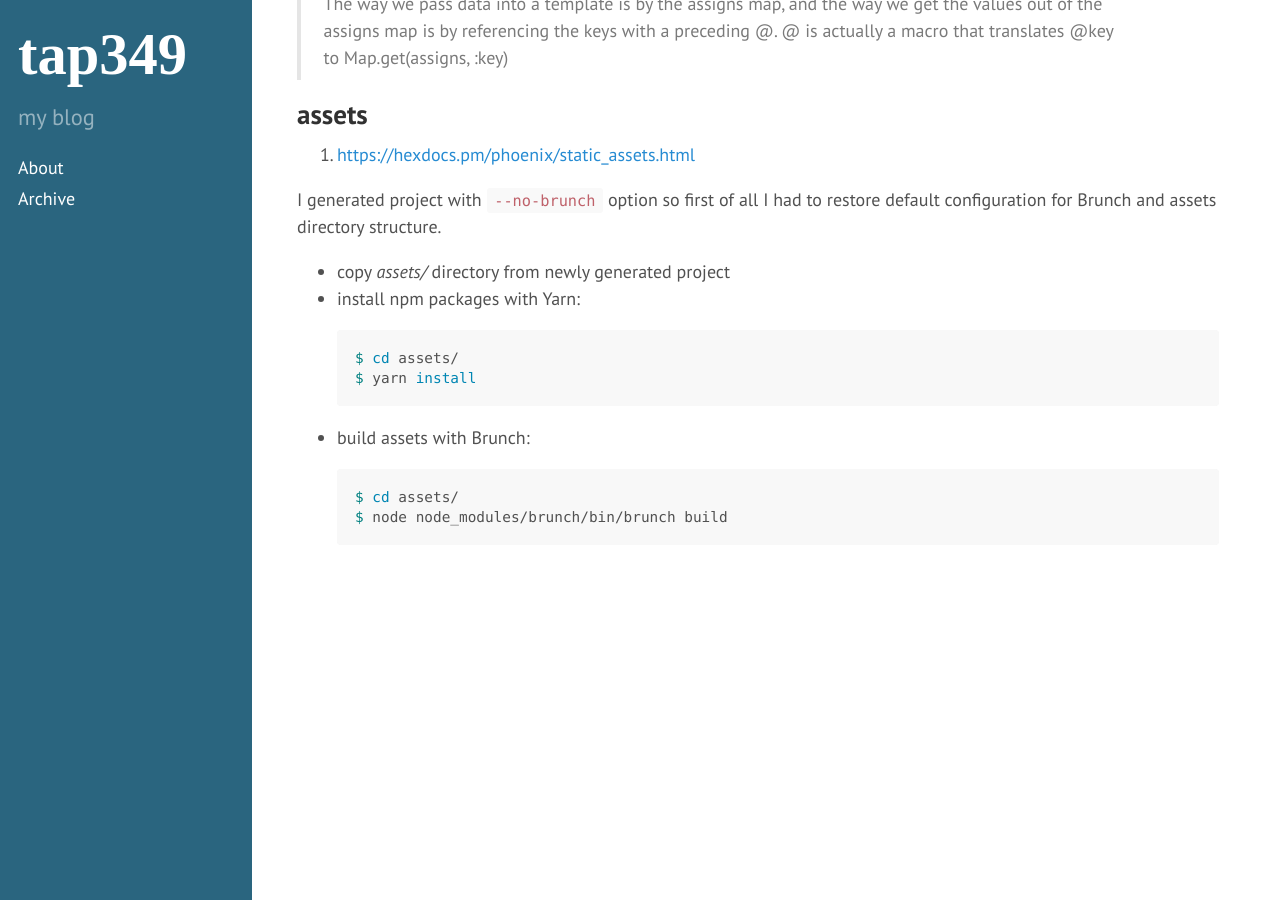
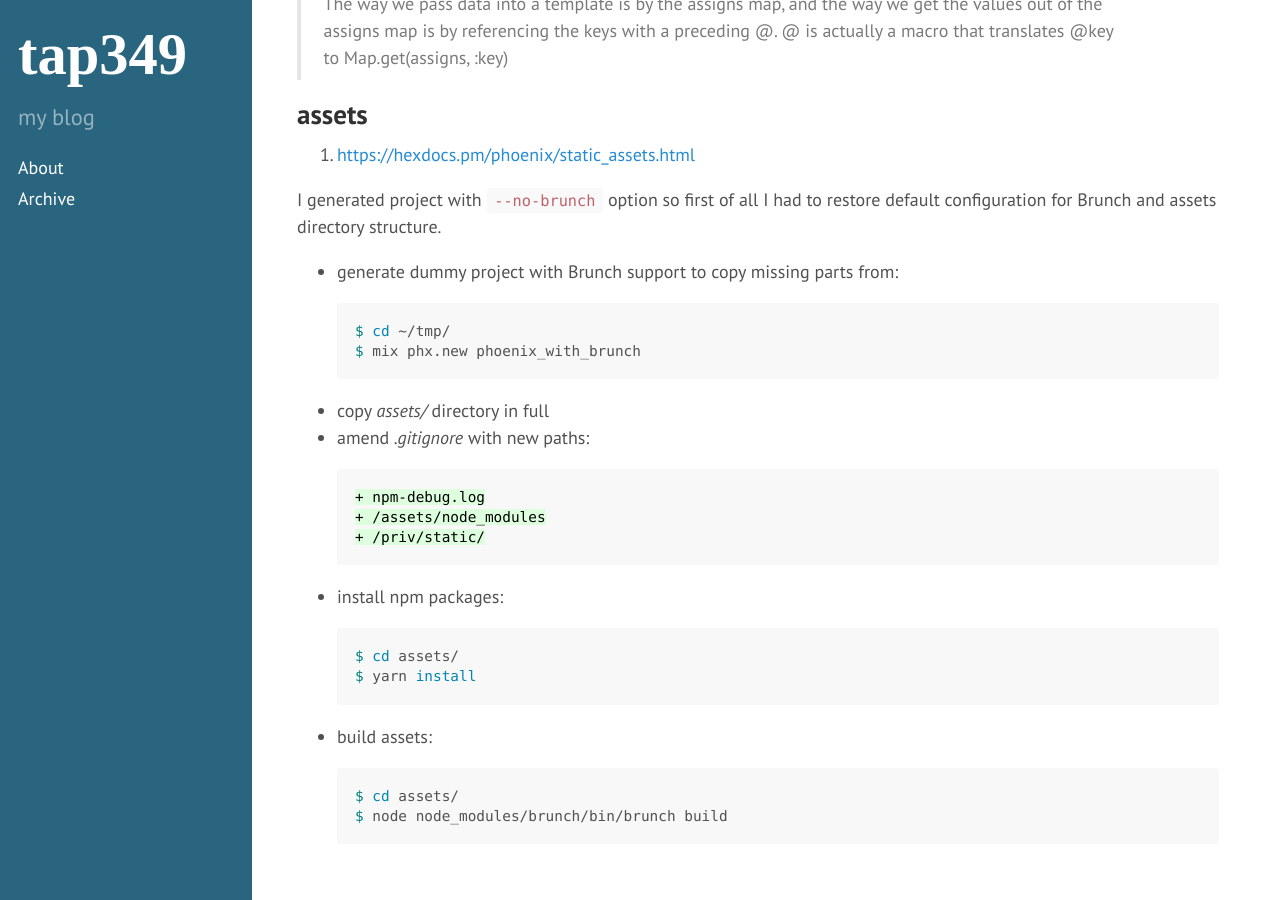
Before and after one commit to tap349/tap349.github.io, a Jekyll site: the page built from _posts/2016-11-12-phoenix.md, in a window 1280 px wide and 900 px high, scrolled down 8833 px. Built offline with Jekyll 4.4.1, drawn with Linux system fonts in a browser that asks for light colours.

Commit message:
update 2017-08-29_01:08:32

````diff
--- a/_posts/2016-11-12-phoenix.md
+++ b/_posts/2016-11-12-phoenix.md
@@ -372,15 +372,30 @@ in templates properties from `assigns` can be accessed with `@`
 I generated project with `--no-brunch` option so first of all I had to
 restore default configuration for Brunch and assets directory structure.
 
-- copy _assets/_ directory from newly generated project
-- install npm packages with Yarn:
+- generate dummy project with Brunch support to copy missing parts from:
+
+  ```sh
+  $ cd ~/tmp/
+  $ mix phx.new phoenix_with_brunch
+  ```
+
+- copy _assets/_ directory in full
+- amend _.gitignore_ with new paths:
+
+  ```diff
+  + npm-debug.log
+  + /assets/node_modules
+  + /priv/static/
+  ```
+
+- install npm packages:
 
   ```sh
   $ cd assets/
   $ yarn install
   ```
 
-- build assets with Brunch:
+- build assets:
 
   ```sh
   $ cd assets/
````
